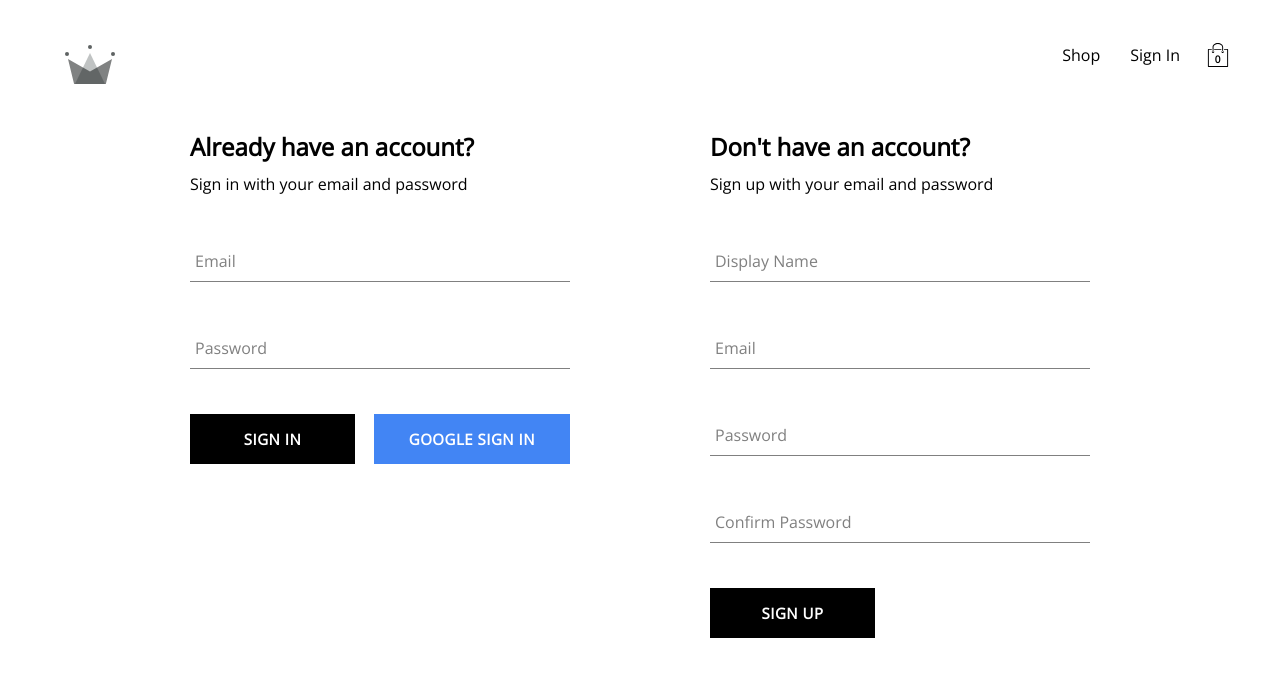
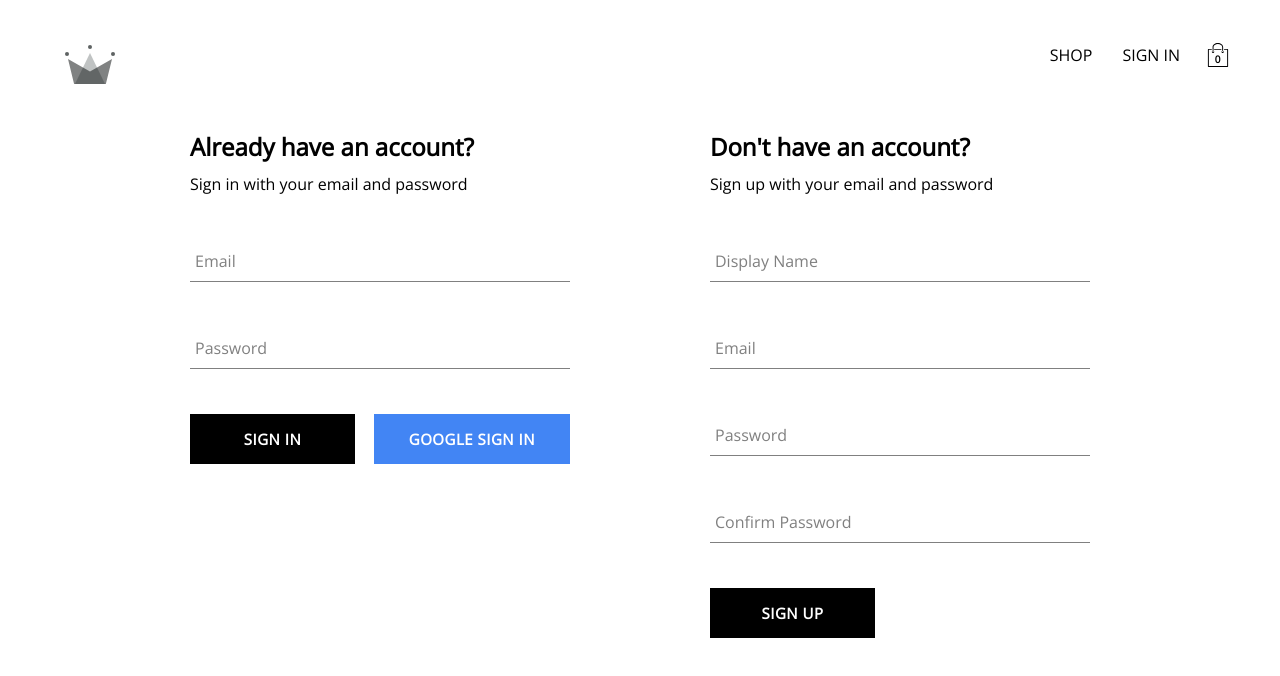
Before and after one commit to chunloy/crwn-clothing, a React (Create React App) app: page /auth in a window 1280 px wide. Shown: the top 676 px of the page. Built offline with nearby package versions, Linux system fonts and the light colour scheme; no server answers; the database is empty.

Commit message:
Code clean up in navigation component

```diff
--- a/src/routes/Navigation.jsx
+++ b/src/routes/Navigation.jsx
@@ -19,19 +19,19 @@ const Navigation = () => {
     <>
       <div className="navigation">
         <Link className="logo-container" to="/">
-          <Logo className="logo" />
+          <Logo />
         </Link>
         <div className="nav-links-container">
           <Link className="nav-link" to="/shop">
-            Shop
+            SHOP
           </Link>
           {currentUser ? (
             <Link className="nav-link" to="/" onClick={signOutUser}>
-              Sign Out
+              SIGN OUT
             </Link>
           ) : (
             <Link className="nav-link" to="/auth">
-              Sign In
+              SIGN IN
             </Link>
           )}
           <CartIcon />
```
